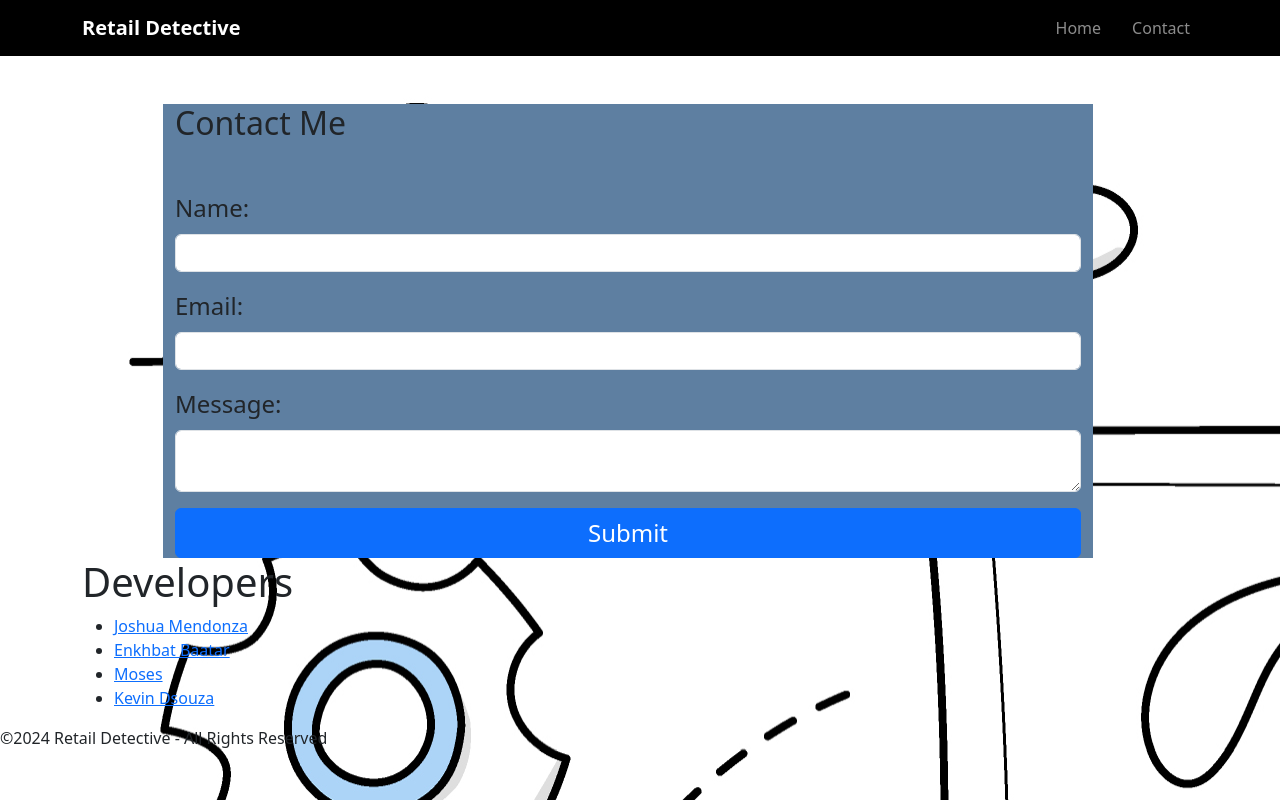
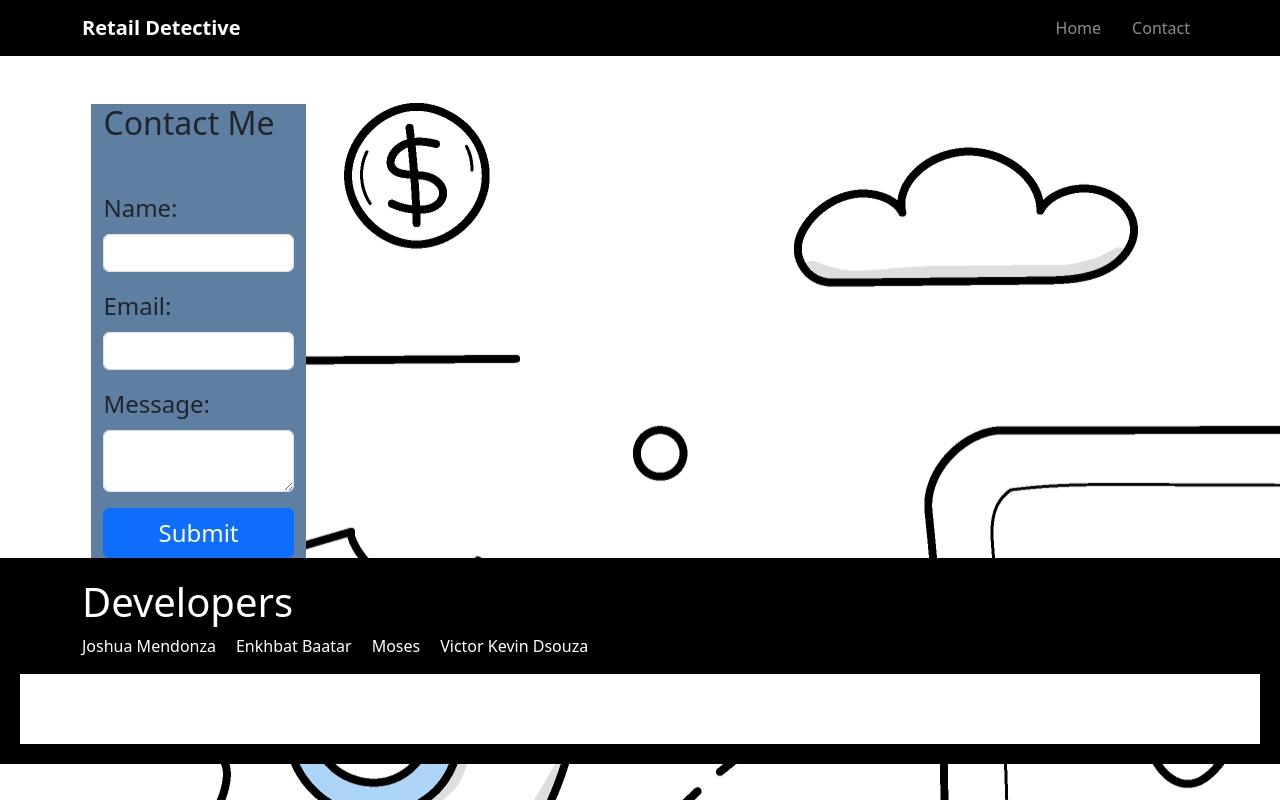
Before and after one commit to josh484/eCommerce-ranker, a React (Vite) app: page /contact in a window 1280 px wide. Built offline with nearby package versions, Linux system fonts and the light colour scheme.

Commit message:
added css

```diff
--- a/src/App.jsx
+++ b/src/App.jsx
@@ -7,7 +7,7 @@ import 'bootstrap/dist/css/bootstrap.min.css';
 import * as bootstrap from 'bootstrap'; // Import all of Bootstrap's JS
 import './App.css'
 import Contact from './components/Contact';
-import Footer from './components/Footer' ;
+import Footer from './components/Footer';
 
 function App() {
   const [count, setCount] = useState(0)
--- a/src/components/Footer.css
+++ b/src/components/Footer.css
@@ -31,6 +31,6 @@ a {
 
 .footer-bottom {
     background-color: rgb(255, 255, 255);
-    padding: 10px 0;
+    padding: 15px 0;
     text-align: center;
 }
--- a/src/components/Footer.jsx
+++ b/src/components/Footer.jsx
@@ -1,5 +1,5 @@
 import Reac from "react";
-
+import './Footer.css'
 function Footer(){
     return(
         <div className="main-footer">
@@ -11,7 +11,7 @@ function Footer(){
                     <li><a href="https://github.com/josh484">Joshua Mendonza</a></li>
                     <li><a href="https://github.com/enx-code">Enkhbat Baatar</a></li>
                     <li><a href="https://github.com/Moe-op">Moses</a></li>
-                    <li><a href="https://github.com/KevinDsouza7">Kevin Dsouza </a></li>
+                    <li><a href="https://github.com/KevinDsouza7">Victor Kevin Dsouza </a></li>
                 </ul>
 
             </div>
```
